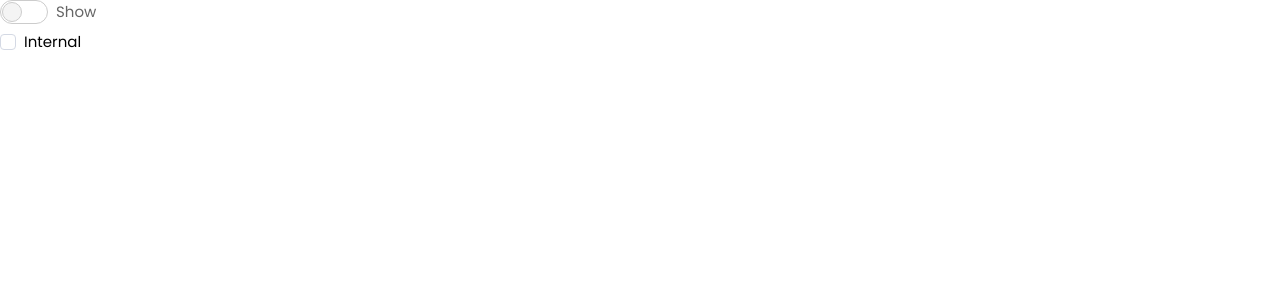
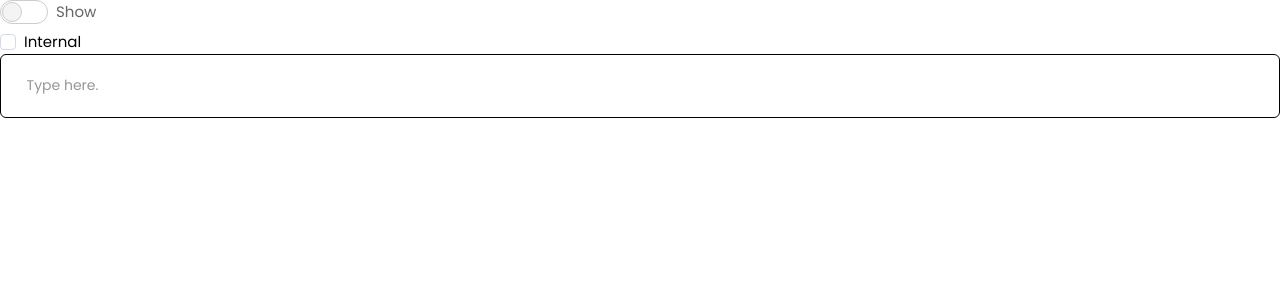
Before and after one commit to devchux/cc-task-1, a React (Vite) app: page / in a window 1280 px wide. Shown: the top 300 px of the page. Built offline with nearby package versions, Linux system fonts and the light colour scheme.

Commit message:
create input component

```diff
--- a/src/App.tsx
+++ b/src/App.tsx
@@ -1,11 +1,13 @@
 import Switch from "./components/buttons/switch"
 import Checkbox from "./components/inputs/checkbox"
+import Input from "./components/inputs/input"
 
 function App() {
   return (
     <>
     <Switch />
     <Checkbox label="Internal" />
+    <Input placeholder="Type here." />
     </>
   )
 }
--- /dev/null
+++ b/src/components/inputs/input.tsx
@@ -0,0 +1,22 @@
+import { DetailedHTMLProps, FC, InputHTMLAttributes } from "react";
+import { cn } from "../../util/lib";
+
+interface InputProps
+  extends DetailedHTMLProps<
+    InputHTMLAttributes<HTMLInputElement>,
+    HTMLInputElement
+  > {}
+
+const Input: FC<InputProps> = ({ className, ...rest }) => {
+  return (
+    <input
+      {...rest}
+      className={cn(
+        "border border-black rounded-md h-16 py-[1.44rem] px-[1.6rem] text-sm placeholder:text-dusty-gray w-full block focus:outline-salem",
+        className
+      )}
+    />
+  );
+};
+
+export default Input;
--- a/tailwind.config.js
+++ b/tailwind.config.js
@@ -14,6 +14,7 @@ export default {
         silver: "#CCCCCC",
         salem: "#087B2F",
         geyser: "#D4D9E4",
+        "dusty-gray": "#979797",
       },
     },
   },
```
